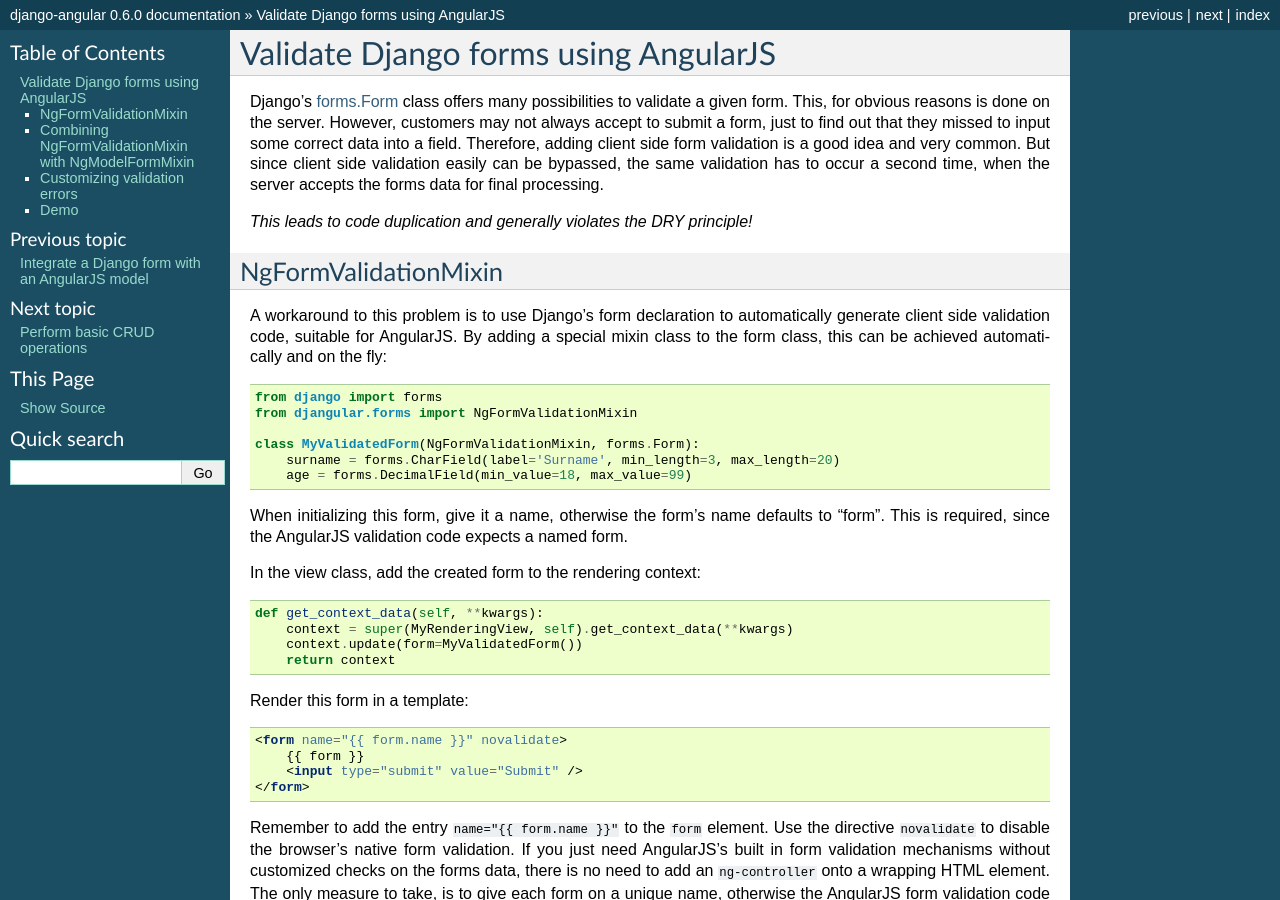
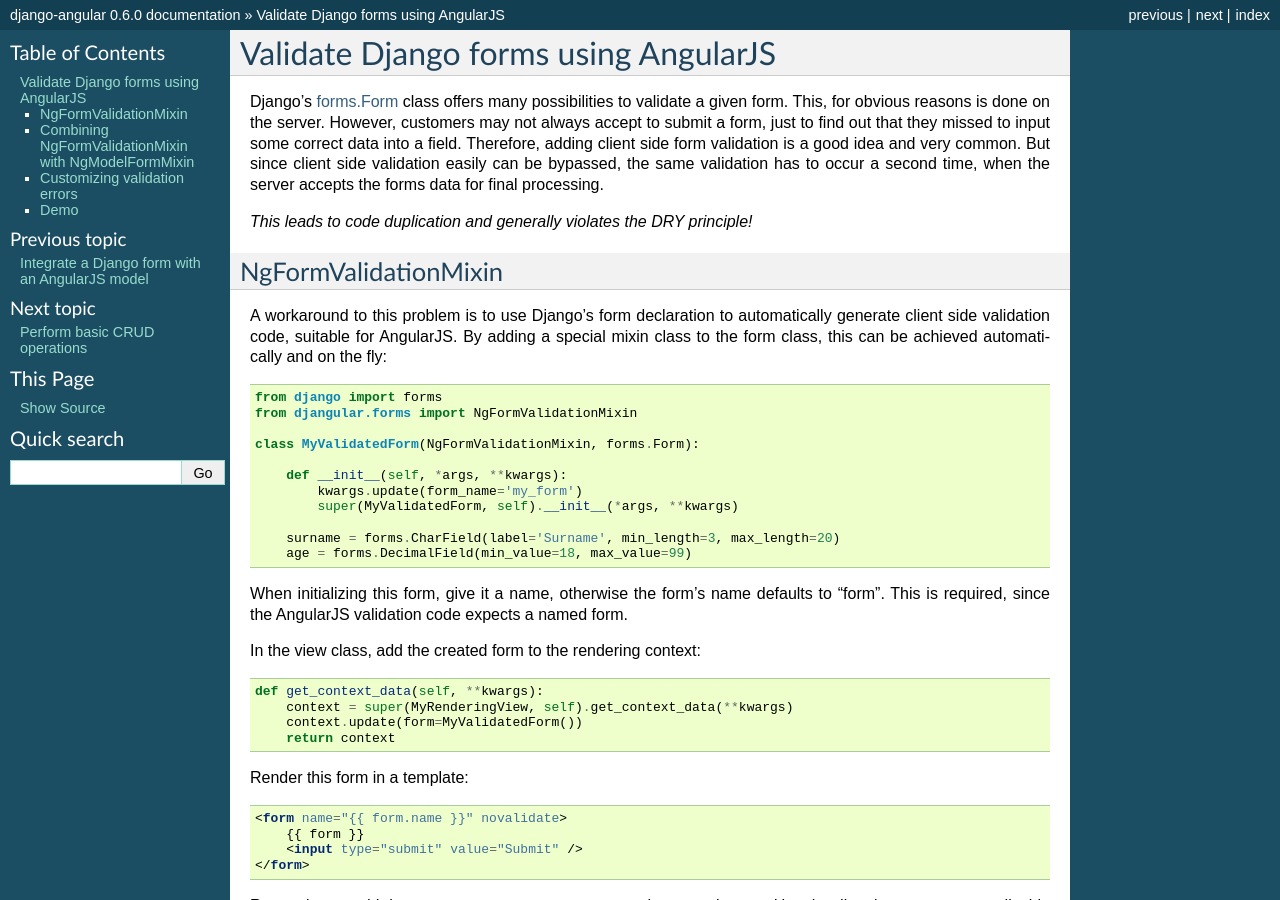
Before and after one commit to jrief/django-angular, a Sphinx documentation site: the page built from docs/angular-form-validation.rst, in a window 1280 px wide and 900 px high. Built offline with Sphinx 7.4.7, drawn with Linux system fonts in a browser that asks for light colours.

Commit message:
Update angular-form-validation.rst
It makes more sense to put the form name in the constructor, rather than remembering to call it within the view with MyValidatedForm(form_name='my_form')

```diff
--- a/docs/angular-form-validation.rst
+++ b/docs/angular-form-validation.rst
@@ -23,6 +23,11 @@
 	from djangular.forms import NgFormValidationMixin
 
 	class MyValidatedForm(NgFormValidationMixin, forms.Form):
+
+	    def __init__(self, *args, **kwargs):
+	        kwargs.update(form_name='my_form')
+	        super(MyValidatedForm, self).__init__(*args, **kwargs)
+
 	    surname = forms.CharField(label='Surname', min_length=3, max_length=20)
 	    age = forms.DecimalField(min_value=18, max_value=99)
 
```
